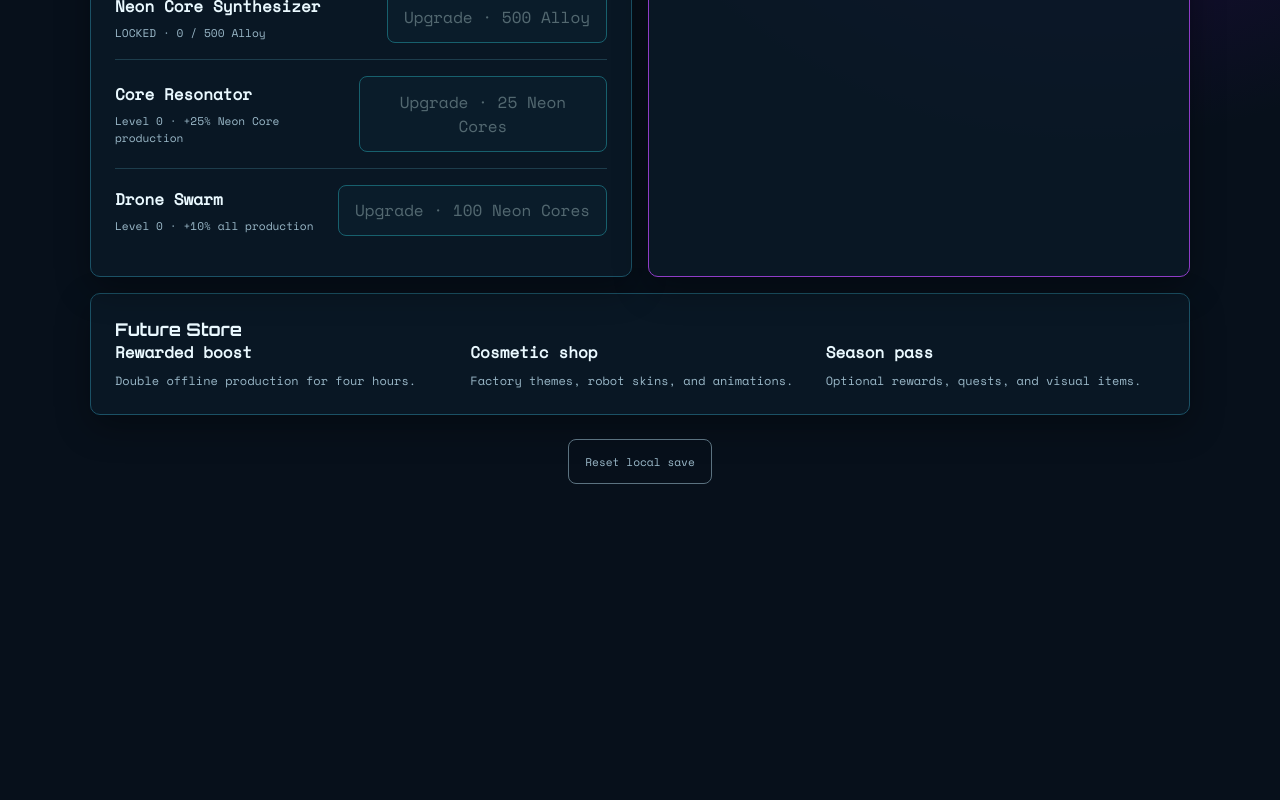
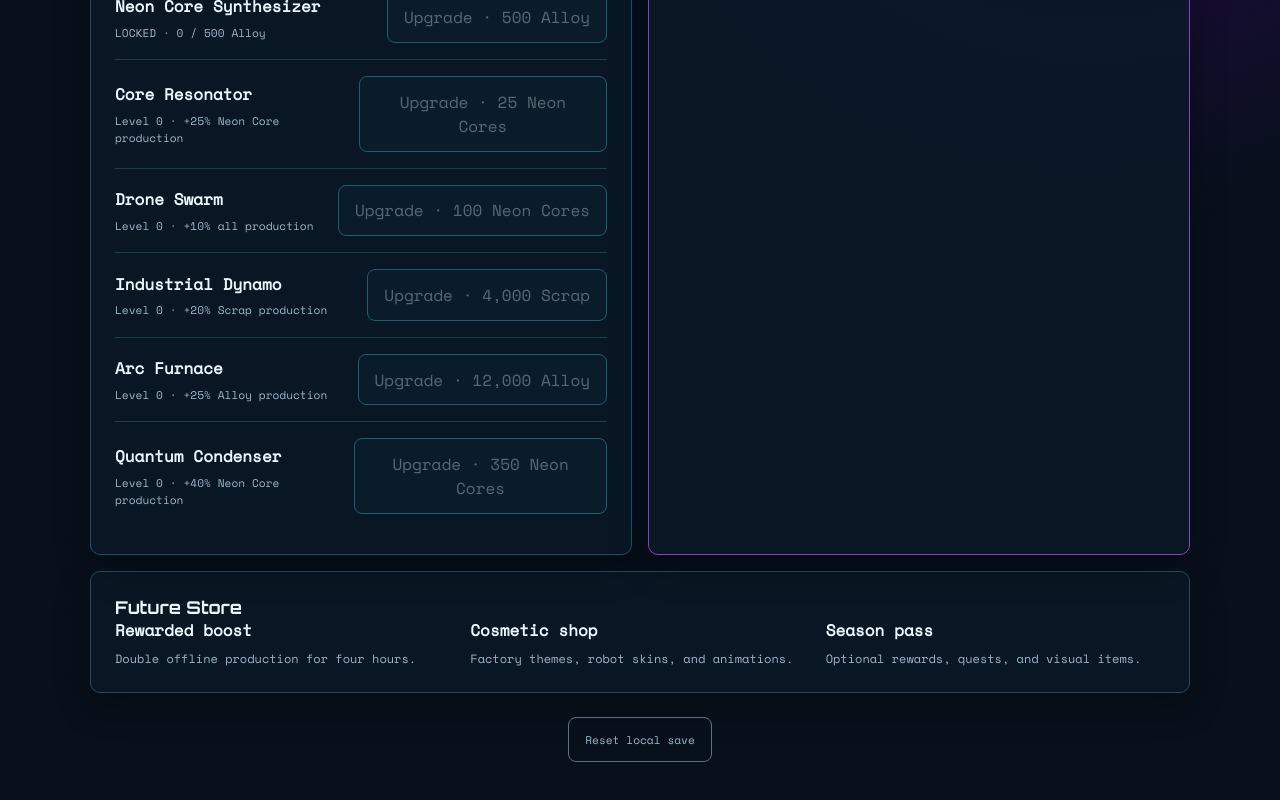
Before and after one commit to solaradex/neon-foundry, a React (Vite) app: page / in a window 1280 px wide. Shown: the part 840-1640 px from the top of the page. Before the commit the page ends 1404 px from the top, so only its background shows below. Built offline with nearby package versions, Linux system fonts and the light colour scheme.

Commit message:
Add advanced factory upgrade tier

```diff
--- a/src/App.tsx
+++ b/src/App.tsx
@@ -3,10 +3,13 @@ import "./App.css";
 import {
   alloyPerSecond,
   applyIdleIncome,
+  arcFurnaceCost,
   conveyorCost,
   corePerSecond,
   coreSynthCost,
   droneCost,
+  quantumCost,
+  dynamoCost,
   furnaceCost,
   initialState,
   prestigeCost,
@@ -52,6 +55,9 @@ function loadSession(): LoadedSession {
       furnaceLevel: saved.furnaceLevel ?? 0,
       resonatorLevel: saved.resonatorLevel ?? 0,
       droneLevel: saved.droneLevel ?? 0,
+      dynamoLevel: saved.dynamoLevel ?? 0,
+      arcFurnaceLevel: saved.arcFurnaceLevel ?? 0,
+      quantumLevel: saved.quantumLevel ?? 0,
     };
 
     const offlineSeconds = getOfflineSeconds(previousState);
@@ -208,6 +214,39 @@ export default function App() {
       ...current,
       cores: current.cores - cost,
       droneLevel: current.droneLevel + 1,
+    }));
+  }
+
+  function buyDynamo() {
+    const cost = dynamoCost(game.dynamoLevel);
+    if (game.scrap < cost) return;
+
+    setGame((current) => ({
+      ...current,
+      scrap: current.scrap - cost,
+      dynamoLevel: current.dynamoLevel + 1,
+    }));
+  }
+
+  function buyArcFurnace() {
+    const cost = arcFurnaceCost(game.arcFurnaceLevel);
+    if (game.alloy < cost) return;
+
+    setGame((current) => ({
+      ...current,
+      alloy: current.alloy - cost,
+      arcFurnaceLevel: current.arcFurnaceLevel + 1,
+    }));
+  }
+
+  function buyQuantum() {
+    const cost = quantumCost(game.quantumLevel);
+    if (game.cores < cost) return;
+
+    setGame((current) => ({
+      ...current,
+      cores: current.cores - cost,
+      quantumLevel: current.quantumLevel + 1,
     }));
   }
 
@@ -370,6 +409,32 @@ export default function App() {
             disabled={game.cores < droneCost(game.droneLevel)}
             onClick={buyDrone}
           />
+
+          <Upgrade
+            title="Industrial Dynamo"
+            subtitle={`Level ${game.dynamoLevel} · +20% Scrap production`}
+            cost={dynamoCost(game.dynamoLevel)}
+            disabled={game.scrap < dynamoCost(game.dynamoLevel)}
+            onClick={buyDynamo}
+          />
+
+          <Upgrade
+            title="Arc Furnace"
+            subtitle={`Level ${game.arcFurnaceLevel} · +25% Alloy production`}
+            cost={arcFurnaceCost(game.arcFurnaceLevel)}
+            currency="Alloy"
+            disabled={game.alloy < arcFurnaceCost(game.arcFurnaceLevel)}
+            onClick={buyArcFurnace}
+          />
+
+          <Upgrade
+            title="Quantum Condenser"
+            subtitle={`Level ${game.quantumLevel} · +40% Neon Core production`}
+            cost={quantumCost(game.quantumLevel)}
+            currency="Neon Cores"
+            disabled={game.cores < quantumCost(game.quantumLevel)}
+            onClick={buyQuantum}
+          />
         </article>
 
         <article className="panel accent">
--- a/src/game.ts
+++ b/src/game.ts
@@ -10,6 +10,11 @@ export type GameState = {
   furnaceLevel: number;
   resonatorLevel: number;
   droneLevel: number;
+  dynamoLevel: number;
+  arcFurnaceLevel: number;
+  quantumLevel: number;
+  nanobotLevel: number;
+  singularityLevel: number;
   prestige: number;
   lastSavedAt: number;
 };
@@ -26,29 +31,40 @@ export const initialState: GameState = {
   furnaceLevel: 0,
   resonatorLevel: 0,
   droneLevel: 0,
+  dynamoLevel: 0,
+  arcFurnaceLevel: 0,
+  quantumLevel: 0,
+  nanobotLevel: 0,
+  singularityLevel: 0,
   prestige: 0,
   lastSavedAt: Date.now(),
 };
 
 const multiplier = (state: GameState) =>
-  (1 + state.prestige * 0.15) * (1 + state.droneLevel * 0.10);
+  (1 + state.prestige * 0.15) *
+  (1 + state.droneLevel * 0.10) *
+  (1 + state.nanobotLevel * 0.15) *
+  (1 + state.singularityLevel * 0.30);
 
 export const scrapPerSecond = (state: GameState) =>
   (1 + state.scrapLevel * 0.75) *
   (1 + state.conveyorLevel * 0.05) *
   (1 + state.recyclerLevel * 0.10) *
+  (1 + state.dynamoLevel * 0.20) *
   multiplier(state);
 
 export const alloyPerSecond = (state: GameState) =>
   state.refineryLevel *
   0.08 *
   (1 + state.furnaceLevel * 0.15) *
+  (1 + state.arcFurnaceLevel * 0.25) *
   multiplier(state);
 
 export const corePerSecond = (state: GameState) =>
   state.coreSynthLevel *
   0.01 *
   (1 + state.resonatorLevel * 0.25) *
+  (1 + state.quantumLevel * 0.40) *
   multiplier(state);
 
 export const scrapUpgradeCost = (level: number) =>
@@ -75,6 +91,21 @@ export const resonatorCost = (level: number) =>
 export const droneCost = (level: number) =>
   Math.floor(100 * Math.pow(1.40, level));
 
+export const dynamoCost = (level: number) =>
+  Math.floor(4_000 * Math.pow(1.22, level));
+
+export const arcFurnaceCost = (level: number) =>
+  Math.floor(12_000 * Math.pow(1.26, level));
+
+export const quantumCost = (level: number) =>
+  Math.floor(350 * Math.pow(1.38, level));
+
+export const nanobotCost = (level: number) =>
+  Math.floor(1_000 * Math.pow(1.42, level));
+
+export const singularityCost = (level: number) =>
+  Math.floor(5_000 * Math.pow(1.50, level));
+
 export const prestigeCost = (state: GameState) =>
   Math.floor(5_000 * Math.pow(2.2, state.prestige));
 
```
